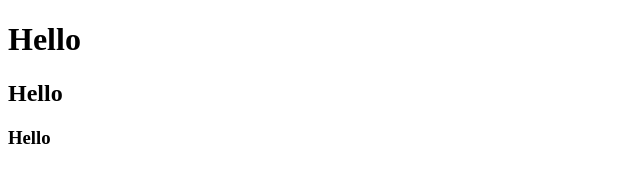
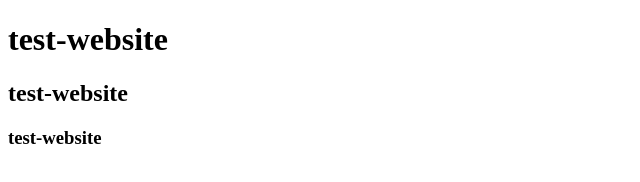
Before and after one commit to sayedarifuddin/test-website, a plain HTML site: page index.html in a window 1280 px wide. Shown: the whole page, without its empty margins (0-640 px from the left). Drawn offline with Linux system fonts and the light colour scheme.

Commit message:
Update index.html

```diff
--- a/index.html
+++ b/index.html
@@ -7,8 +7,8 @@
     <title>test</title>
 </head>
 <body>
-    <h1>Hello</h1>
-    <h2>Hello</h2>
-    <h3>Hello</h3>
+    <h1>test-website</h1>
+    <h2>test-website</h2>
+    <h3>test-website</h3>
 </body>
 </html>
```
